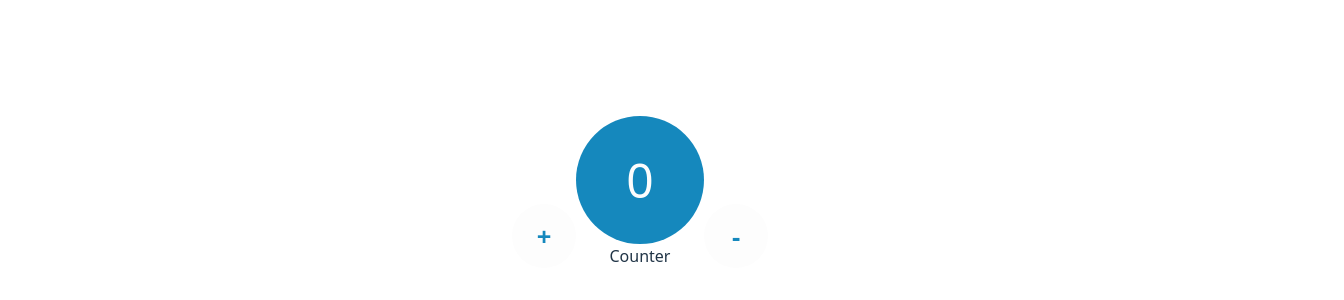
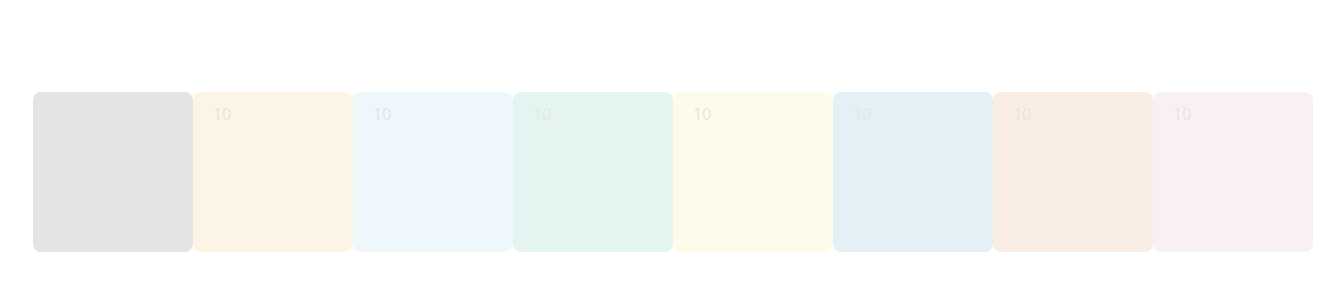
Before and after one commit to thespywholovedher/Portfolio-React, a React (Vite) app: page / in a window 1280 px wide. Shown: the part 208-508 px from the top of the page, 1344 px wide, since content can reach past the window. Built offline with nearby package versions, Linux system fonts and the light colour scheme.

Commit message:
Added initial project for Lights

```diff
--- a/src/App.tsx
+++ b/src/App.tsx
@@ -1,11 +1,12 @@
 import './App.css'
 import Counter from './components/Counter/Counter'
+import Lights from './components/Lights/Lights'
 
 function App() {
 
   return (
     <>
-        <Counter />
+        <Lights />
     </>
   )
 }
--- a/src/components/Counter/counter.css
+++ b/src/components/Counter/counter.css
@@ -13,7 +13,7 @@
 	justify-content: center;
 	align-items: center;
 	font-size: 3rem;
-  border-radius: 50%;
+ 	border-radius: 50%;
 }
 
 .circle-button {
--- a/src/components/Lights/Lights.tsx
+++ b/src/components/Lights/Lights.tsx
@@ -1,8 +1,42 @@
 import React from 'react'
+import './lights.css'
+
+type Light = {
+  id: number
+  on: boolean
+  color: string
+}
+
+const lights:Light[] = [
+  { id: 1, on: false, color: "rgb(0,0,0)"},
+  { id: 2, on: false, color: "rgb(230,159,0)" },
+  { id: 3, on: false, color: "rgb(86,180,233)"},
+  { id: 4, on: false, color: "rgb(0,158,115)"},
+  { id: 5, on: false, color: "rgb(240,228,66)"},
+  { id: 6, on: false, color: "rgb(0,114,178)" },
+  { id: 7, on: false, color: "rgb(213,94,0)" },
+  { id: 8, on: false, color: "rgb(204,121,167)"},
+];
+
+const Light = (props:{id:number, on: boolean, color:string}) => {
+  const style = {
+    backgroundColor:props.color,
+    opacity: props.on ? 1 : .1
+  };
+  return (
+    <button key={props.id} style={style} className={"box"}>10</button>
+  )
+}
 
 const Lights = () => {
+  const lightElement = lights.map((light) => {
+    return <Light id={light.id} on={light.on} color={light.color} />
+  })
+
   return (
-    <div>Lights</div>
+    <div className={"flex-container"}>
+      {lightElement}
+    </div>
   )
 }
 
--- /dev/null
+++ b/src/components/Lights/lights.css
@@ -0,0 +1,23 @@
+.flex-container {
+    display: flex;
+    width: 100%;
+    height: 200px;
+    border: 1px solid white;
+}
+
+.box {
+    display: flex;
+    width: 10rem;
+    height: 10rem;
+    background-color: aqua;
+}
+
+.growing-box {
+    flex-grow: 1;
+    padding: 10px;
+    border: 1px solid white;
+}
+
+.white {
+    background-color: aliceblue;
+}
```
